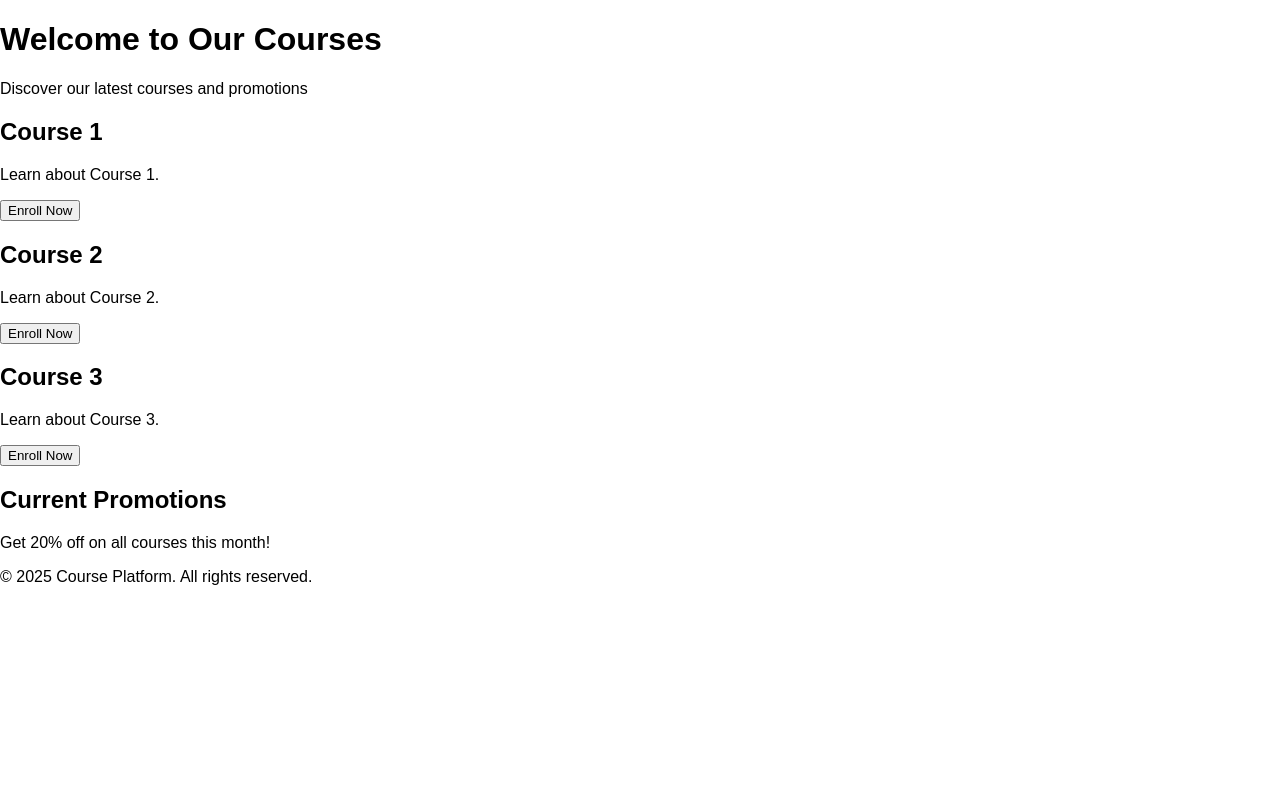
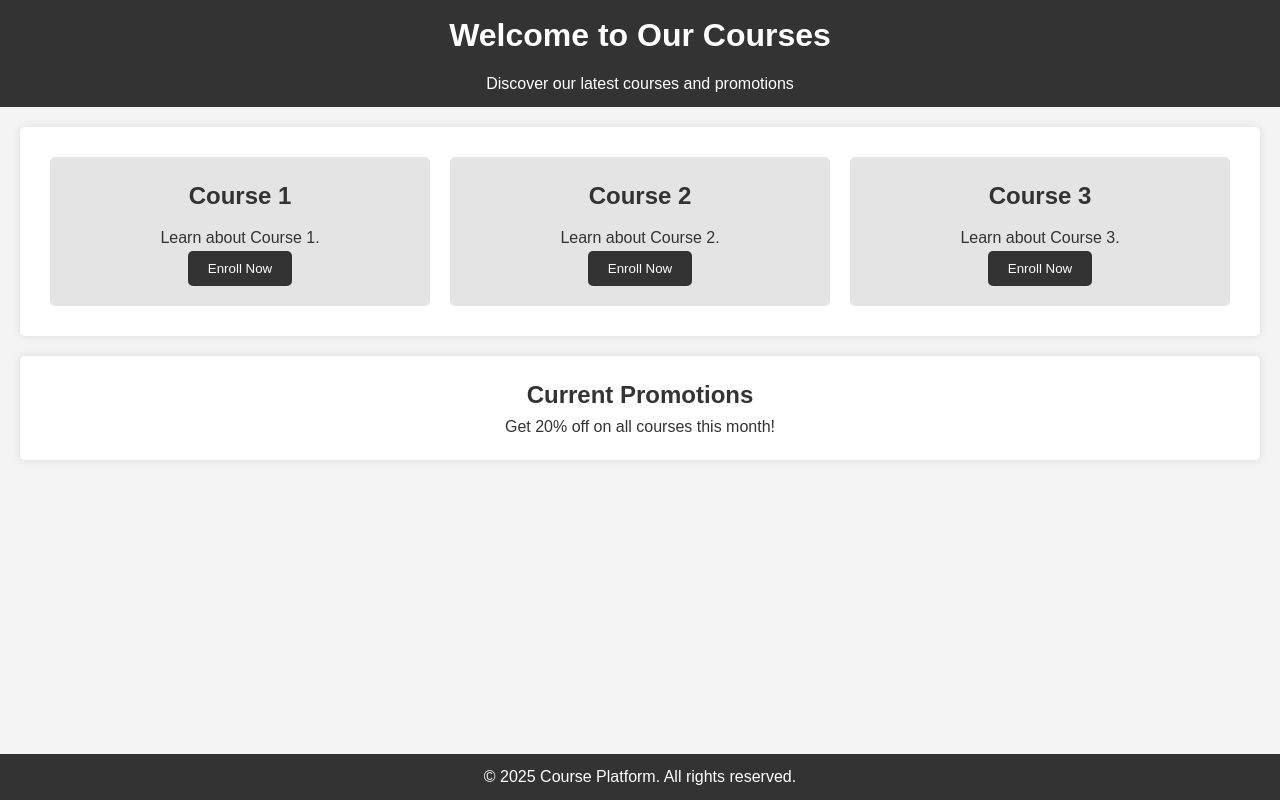
Before and after one commit to musab05/static-web-app, a website: page src/index.html in a window 1280 px wide. Drawn offline with Linux system fonts and the light colour scheme.

Commit message:
Update styles.css

```diff
--- a/src/styles.css
+++ b/src/styles.css
@@ -1,21 +1,89 @@
 * {
-  font-family: Arial, Helvetica, sans-serif;
+    box-sizing: border-box;
+    margin: 0;
+    padding: 0;
+    font-family: Arial, sans-serif;
 }
 
-html, body {
-  margin: 0;
-  border: 0;
-  padding: 0;
-  background-color: #fff;
+body {
+    background-color: #f4f4f4;
+    color: #333;
+    line-height: 1.6;
 }
 
-main {
-  margin: auto;
-  width: 50%;
-  padding: 20px;
+header {
+    background-color: #333;
+    color: #fff;
+    padding: 10px 0;
+    text-align: center;
 }
 
-main > h1 {
-  text-align: center;
-  font-size: 3.5em;
+header h1 {
+    margin-bottom: 10px;
 }
+
+.courses, .promotions {
+    margin: 20px;
+    padding: 20px;
+    background-color: #fff;
+    border-radius: 5px;
+    box-shadow: 0 0 10px rgba(0, 0, 0, 0.1);
+}
+
+.courses {
+    display: flex;
+    flex-wrap: wrap;
+    justify-content: space-between;
+}
+
+.course {
+    flex: 1 1 calc(33.333% - 20px);
+    margin: 10px;
+    padding: 20px;
+    background-color: #e4e4e4;
+    border-radius: 5px;
+    text-align: center;
+}
+
+.course h2 {
+    margin-bottom: 10px;
+}
+
+.course button {
+    background-color: #333;
+    color: #fff;
+    border: none;
+    padding: 10px 20px;
+    border-radius: 5px;
+    cursor: pointer;
+}
+
+.course button:hover {
+    background-color: #555;
+}
+
+.promotions {
+    text-align: center;
+}
+
+footer {
+    background-color: #333;
+    color: #fff;
+    text-align: center;
+    padding: 10px 0;
+    position: fixed;
+    width: 100%;
+    bottom: 0;
+}
+
+@media (max-width: 768px) {
+    .course {
+        flex: 1 1 calc(50% - 20px);
+    }
+}
+
+@media (max-width: 480px) {
+    .course {
+        flex: 1 1 100%;
+    }
+}
```
